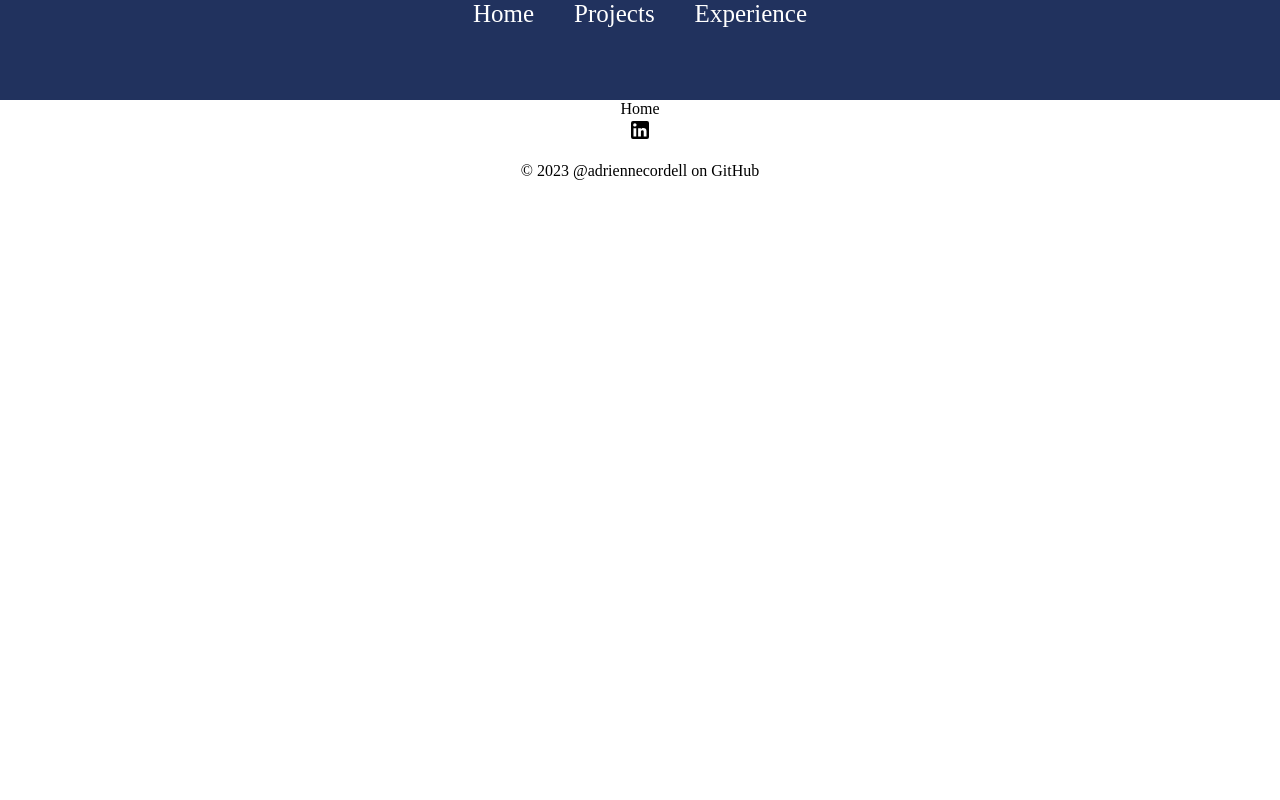
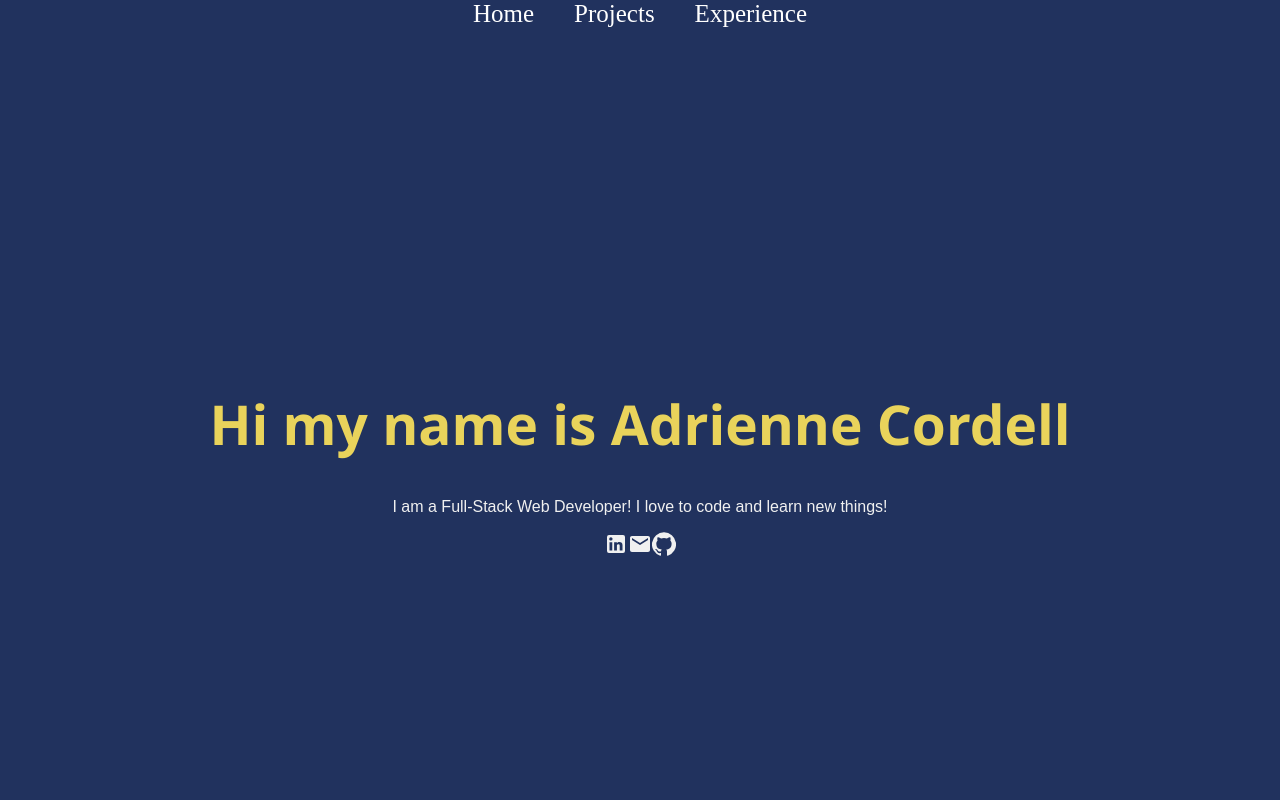
Before and after one commit to adriennecordell/personal-react, a React (Create React App) app: page / in a window 1280 px wide. Shown: the top 800 px of the page. Built offline with nearby package versions, Linux system fonts and the light colour scheme.

Commit message:
added skills and icons

```diff
--- a/src/pages/Home.js
+++ b/src/pages/Home.js
@@ -1,7 +1,47 @@
 import React from 'react'
+import LinkedInIcon from '@material-ui/icons/LinkedIn';
+import EmailIcon from '@material-ui/icons/Email';
+import GithubIcon from '@material-ui/icons/GitHub';
+import '../styles/Home.css'
 
 function Home() {
-    return <div>Home</div>;
+    return (
+    <div className="home">
+        <div className="about">
+            <h2>Hi my name is Adrienne Cordell</h2>
+            <div classname="prompt">
+                <p> I am a Full-Stack Web Developer! I love to code and learn new things!</p>
+                <LinkedInIcon />
+                <EmailIcon />
+                <GithubIcon />
+            </div>
+        </div>
+        <div className="skills">
+            <h1>Skills</h1>
+            <ul classname="list">
+                <li className="item">
+                    <h2> Front-End Skills</h2>
+                    <span>
+                        HTML, Advanced CSS, JavaScript, jQuery, responsive design, React, Bootstrap
+                     </span>
+                </li>
+                <li className="item">
+                    <h2> Back-End</h2>
+                    <span>
+                        ApIs, Node.js, Apollo-server, Express.js, MySQL, sequelize, MongoDB, Mongoose, Rest, GraphQL
+                    </span>
+                </li>
+                <li className="item">
+                    <h2>Languages</h2>
+                    <span>
+                        JavaScript, TypeScript, Python
+                    </span>
+                </li>
+            </ul>
+        </div>
+
+    </div>
+    );
 }
 
 export default Home
--- a/src/styles/Home.css
+++ b/src/styles/Home.css
@@ -19,7 +19,7 @@
 
   .about h2 {
     font-family: "Segoe UI", Tahoma, Geneva, Verdana, sans-serif;
-    font-size: 80px;
+    font-size: 55px;
     color: #e9d35b;
     height: 50px;
   }
@@ -27,6 +27,8 @@
   .about .prompt {
     width: 40%;
     font-size: 30px;
+    align-items: center;
+    margin-top: 20px;
   }
   .prompt svg {
     font-size: 60px;
```
